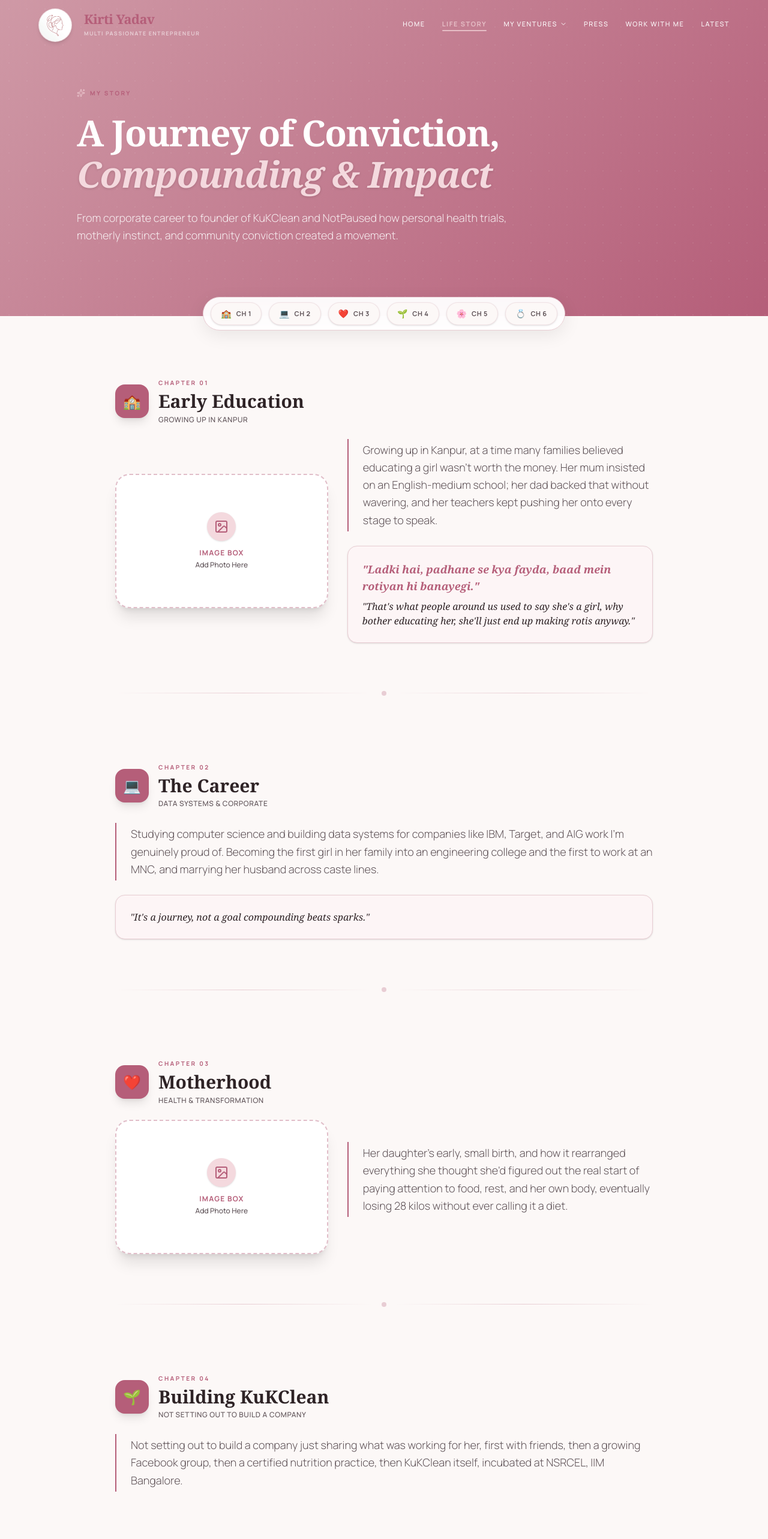
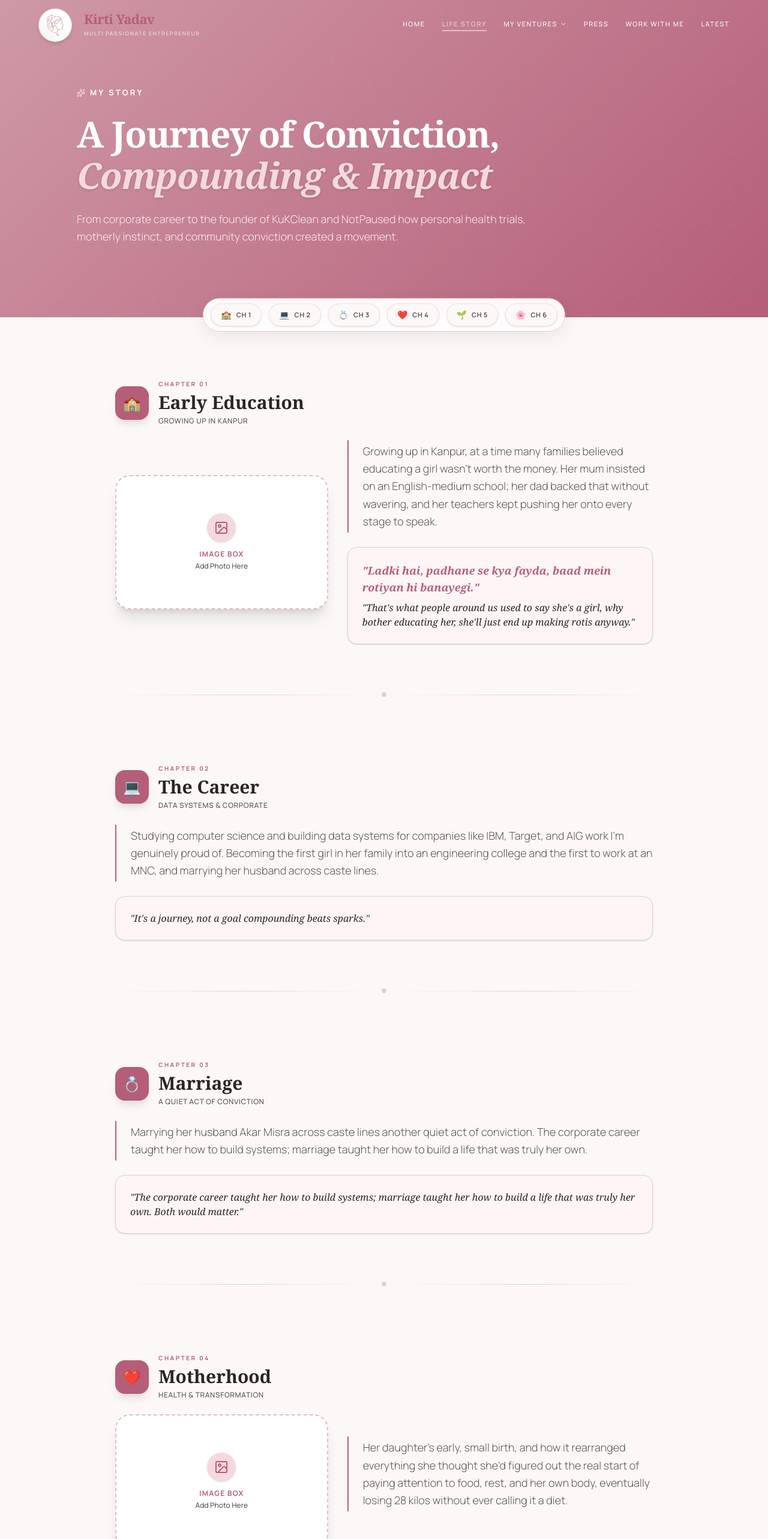
Before and after one commit to Abhilash-Jaiswal/portfolio, a React (Vite) app in the folder client/: page /portfolio/life-story in a window 1280 px wide. Shown: the top 2566 px of the page at 60% size. Built offline with nearby package versions, Linux system fonts and the light colour scheme; a web font is replaced by a local one.

Commit message:
Life story

```diff
--- a/client/src/pages/MyStoryPage.jsx
+++ b/client/src/pages/MyStoryPage.jsx
@@ -34,33 +34,34 @@ const CHAPTERS = [
       english: "It's a journey, not a goal   compounding beats sparks."
     }
   },
-  {
-    num: "03", emoji: "❤️",
-    title: "Motherhood",
-    sub: "Health & Transformation",
-    intro: "Her daughter's early, small birth, and how it rearranged everything she thought she'd figured out   the real start of paying attention to food, rest, and her own body, eventually losing 28 kilos without ever calling it a diet."
-  },
-  {
-    num: "04", emoji: "🌱",
-    title: "Building KuKClean",
-    sub: "Not setting out to build a company",
-    intro: "Not setting out to build a company   just sharing what was working for her, first with friends, then a growing Facebook group, then a certified nutrition practice, then KuKClean itself, incubated at NSRCEL, IIM Bangalore."
-  },
-  {
-    num: "05", emoji: "🌸",
-    title: "Founding NotPaused",
-    sub: "The gap in menopause care",
-    intro: "Years into calling herself a nutritionist, not recognizing she was living through her own peri menopause   that gap is exactly why NotPaused exists, so no woman has to figure it out alone."
-  },
-  {
-    num: "06", emoji: "💍",
+   {
+    num: "03", emoji: "💍",
     title: "Marriage",
     sub: "A quiet act of conviction",
     intro: "Marrying her husband Akar Misra across caste lines another quiet act of conviction. The corporate career taught her how to build systems; marriage taught her how to build a life that was truly her own.",
     pullQuote: {
       english: "The corporate career taught her how to build systems; marriage taught her how to build a life that was truly her own. Both would matter."
     }
-  }
+  },
+  {
+    num: "04", emoji: "❤️",
+    title: "Motherhood",
+    sub: "Health & Transformation",
+    intro: "Her daughter's early, small birth, and how it rearranged everything she thought she'd figured out   the real start of paying attention to food, rest, and her own body, eventually losing 28 kilos without ever calling it a diet."
+  },
+  {
+    num: "05", emoji: "🌱",
+    title: "Building KuKClean",
+    sub: "Not setting out to build a company",
+    intro: "Not setting out to build a company   just sharing what was working for her, first with friends, then a growing Facebook group, then a certified nutrition practice, then KuKClean itself, incubated at NSRCEL, IIM Bangalore."
+  },
+  {
+    num: "06", emoji: "🌸",
+    title: "Founding NotPaused",
+    sub: "The gap in menopause care",
+    intro: "Years into calling herself a nutritionist, not recognizing she was living through her own peri menopause   that gap is exactly why NotPaused exists, so no woman has to figure it out alone."
+  },
+
 ];
 
 export function MyStoryPage() {
@@ -75,8 +76,8 @@ export function MyStoryPage() {
       >
         <div className="absolute inset-0 opacity-10" style={{ backgroundImage: "radial-gradient(rgba(255,255,255,0.7) 1px, transparent 1px)", backgroundSize: "30px 30px" }} />
         <div className="relative z-10 max-w-5xl mx-auto text-center md:text-left">
-          <div className="inline-flex items-center gap-2 text-[#B55E79] text-[10px] font-bold tracking-[0.25em] uppercase mb-6">
-            <Sparkles className="w-3.5 h-3.5 text-[#E6BEC6]" />
+          <div className="inline-flex items-center gap-2 text-white text-[13px] font-bold tracking-[0.25em] uppercase mb-6">
+            <Sparkles className="w-3.5 h-3.5 text-[#f3dbe0]" />
             <span>My Story</span>
           </div>
           <h1 className="font-serif text-4xl md:text-5xl lg:text-6xl text-white font-bold tracking-tight leading-[1.15] mb-6">
@@ -84,7 +85,7 @@ export function MyStoryPage() {
             <span className="font-serif italic font-bold text-[#F4D9DE] drop-shadow-sm">Compounding &amp; Impact</span>
           </h1>
           <p className="text-white/85 text-base md:text-lg font-light leading-relaxed max-w-3xl mb-10">
-            From corporate career to founder of KuKClean and NotPaused   how personal health trials, motherly instinct, and community conviction created a movement.
+            From corporate career to the founder of KuKClean and NotPaused   how personal health trials, motherly instinct, and community conviction created a movement.
           </p>
         </div>
       </div>
@@ -131,9 +132,9 @@ export function MyStoryPage() {
                 </div>
               </div>
 
-              <div className={["01", "03", "05"].includes(chap.num) ? "grid grid-cols-1 md:grid-cols-12 gap-8 items-center" : ""}>
+              <div className={["01", "04", "06"].includes(chap.num) ? "grid grid-cols-1 md:grid-cols-12 gap-8 items-center" : ""}>
                 {/* Image Box placeholder on left side for Ch 1, 3, and 5 */}
-                {["01", "03", "05"].includes(chap.num) && (
+                {["01", "04", "06"].includes(chap.num) && (
                   <div className="md:col-span-5 flex justify-center">
                     <div className="w-full max-w-xs sm:max-w-sm h-64 sm:h-56 rounded-3xl border-2 border-dashed border-[#B55E79]/40 bg-white shadow-xl flex flex-col items-center justify-center p-4 text-center group hover:border-[#B55E79] transition-all relative overflow-hidden">
                       <div className="w-12 h-12 rounded-xl bg-[#F4D9DE] text-[#B55E79] flex items-center justify-center mb-3 group-hover:scale-110 transition-transform shadow-sm">
@@ -149,7 +150,7 @@ export function MyStoryPage() {
                   </div>
                 )}
 
-                <div className={["01", "03", "05"].includes(chap.num) ? "md:col-span-7" : ""}>
+                <div className={["01", "04", "06"].includes(chap.num) ? "md:col-span-7" : ""}>
                   {/* Intro Paragraph */}
                   <div className="reveal mb-6 pl-6 border-l-2 border-[#B55E79] py-1">
                     <p className="text-lg font-light leading-relaxed text-[#5F5358]">
```
